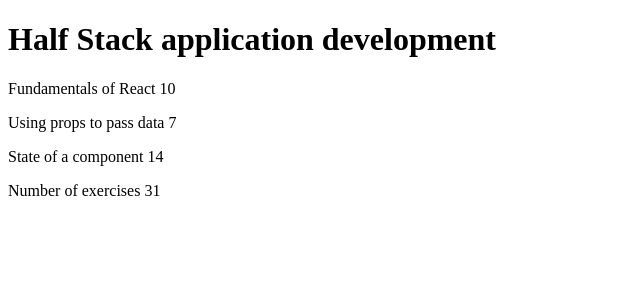
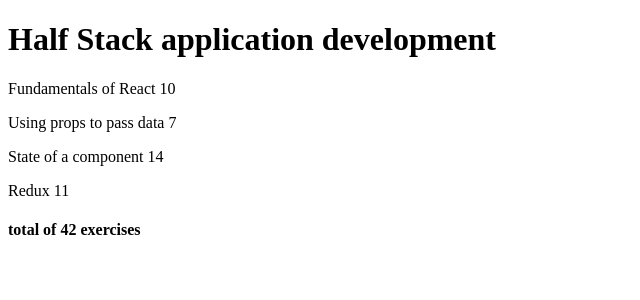
Before and after one commit to yaramiu/exercises, a React (Vite) app in the folder part1/course-information/: page / in a window 1280 px wide. Shown: the top 300 px of the page, without its empty margins (0-640 px from the left). Built offline with nearby package versions, Linux system fonts and the light colour scheme.

Commit message:
Finish course information step 7 and 8

```diff
--- a/part1/course-information/src/App.jsx
+++ b/part1/course-information/src/App.jsx
@@ -17,6 +17,11 @@ const App = () => {
         name: "State of a component",
         exercises: 14,
         id: 3,
+      },
+      {
+        name: "Redux",
+        exercises: 11,
+        id: 4,
       },
     ],
   };
@@ -60,14 +65,12 @@ const Part = ({ name, numberOfExercises }) => {
   );
 };
 
-const Total = (props) => {
+const Total = ({ parts }) => {
   return (
-    <p>
-      Number of exercises{" "}
-      {props.parts[0].exercises +
-        props.parts[1].exercises +
-        props.parts[2].exercises}
-    </p>
+    <h4>
+      total of {parts.reduce((total, part) => total + part.exercises, 0)}{" "}
+      exercises
+    </h4>
   );
 };
 
```
